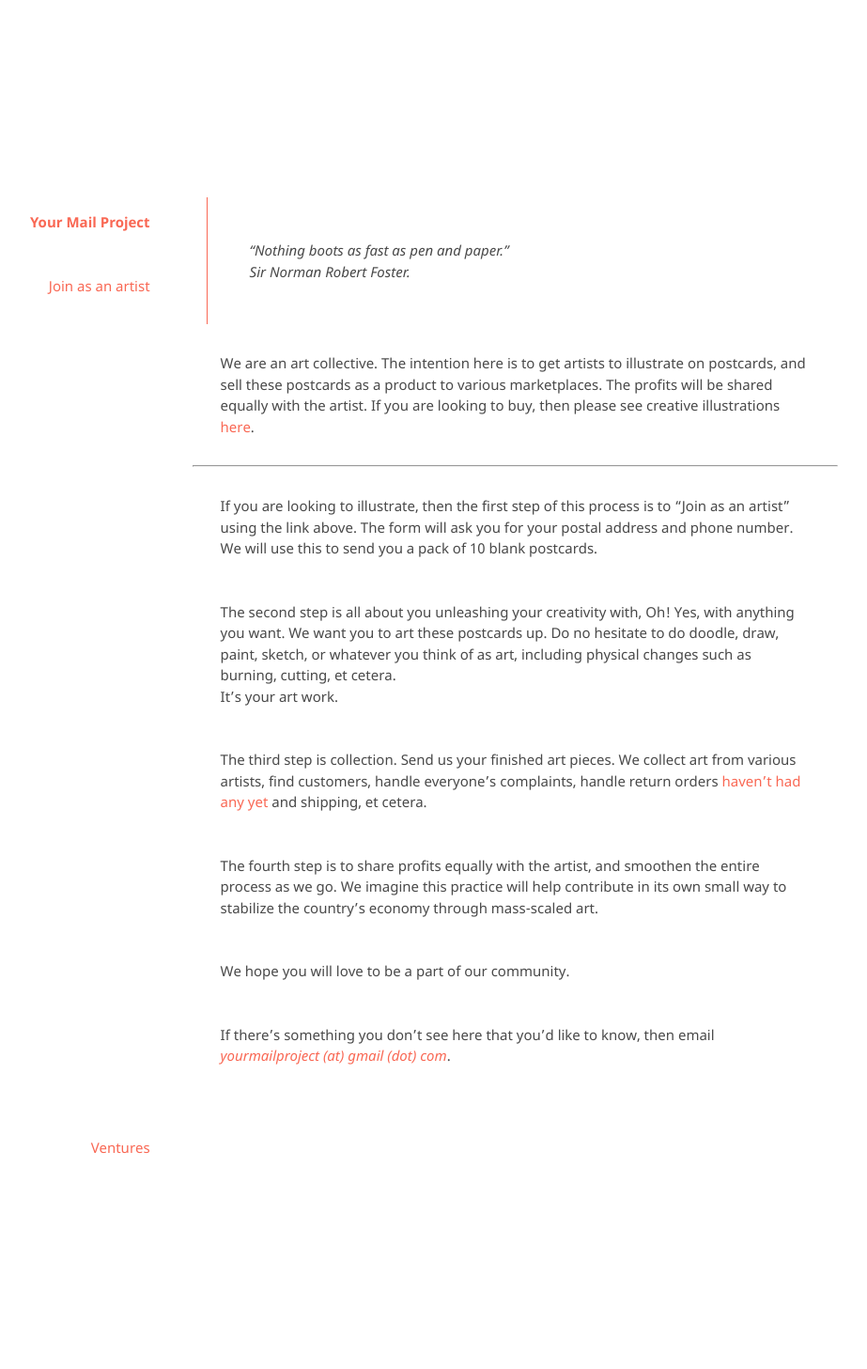
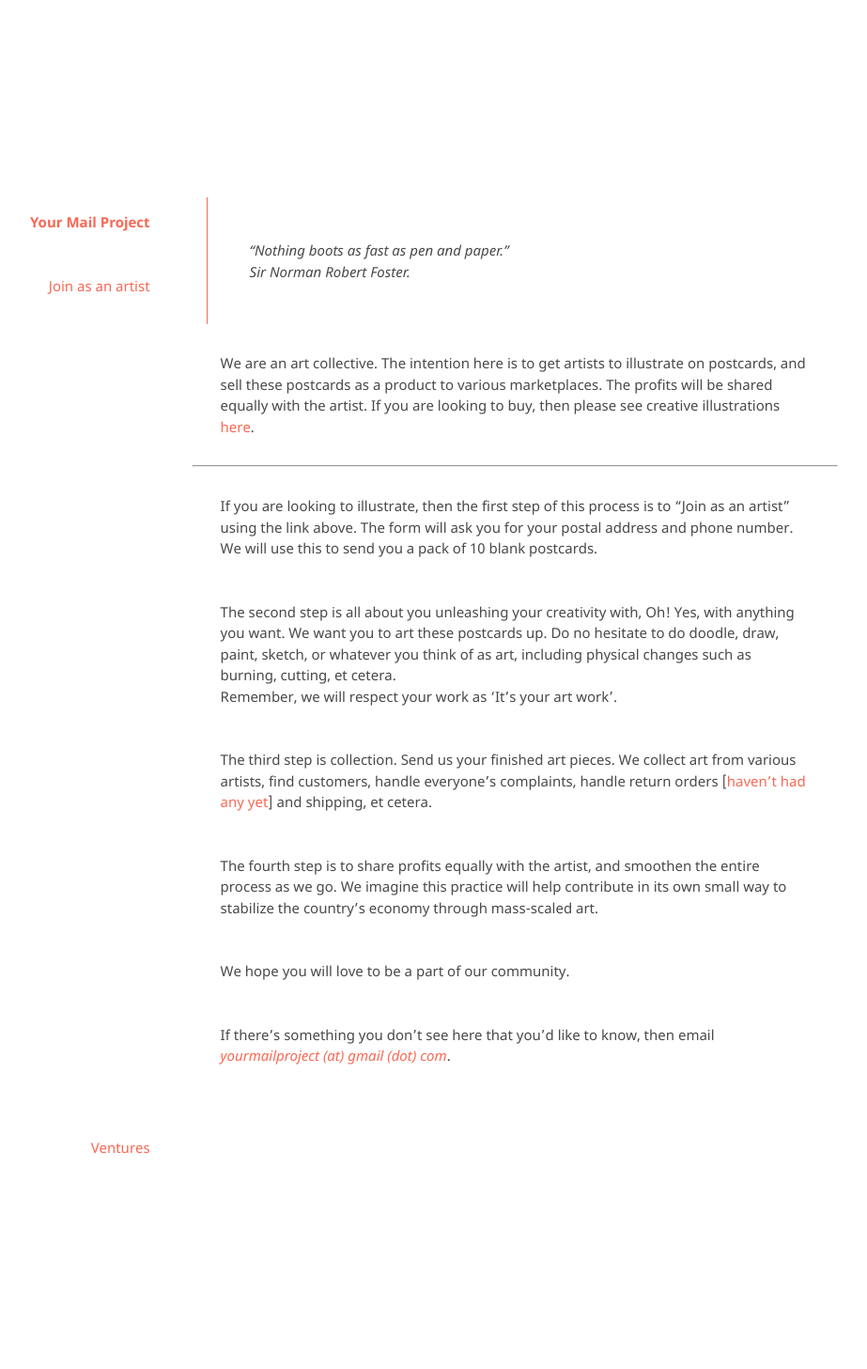
Before and after one commit to kvshvlin/yourmailproject, a Jekyll site: the page built from index.md, in a window 1280 px wide. Shown: the whole page at 94% size, without its empty margins (193-1116 px from the left). Built offline with Jekyll 4.4.1, drawn with Linux system fonts in a browser that asks for light colours; our own code applies the rules of GitHub Pages for plain Markdown files.

Commit message:
Update index.md

```diff
--- a/index.md
+++ b/index.md
@@ -8,9 +8,9 @@ We are an art collective. The intention here is to get artists to illustrate on
 If you are looking to illustrate, then the first step of this process is to "Join as an artist" using the link above. The form will ask you for your postal address and phone number. We will use this to send you a pack of 10 blank postcards.
 
 The second step is all about you unleashing your creativity with, Oh! Yes, with anything you want. We want you to art these postcards up. Do no hesitate to do doodle, draw, paint, sketch, or whatever you think of as art, including physical changes such as burning, cutting, et cetera.
-It's your art work.
+Remember, we will respect your work as 'It's your art work'.
 
-The third step is collection. Send us your finished art pieces. We collect art from various artists, find customers, handle everyone's complaints, handle return orders [haven't had any yet]() and shipping, et cetera.
+The third step is collection. Send us your finished art pieces. We collect art from various artists, find customers, handle everyone's complaints, handle return orders [[haven't had any yet]()] and shipping, et cetera.
 
 The fourth step is to share profits equally with the artist, and smoothen the entire process as we go. We imagine this practice will help contribute in its own small way to stabilize the country's economy through mass-scaled art.
 
```
